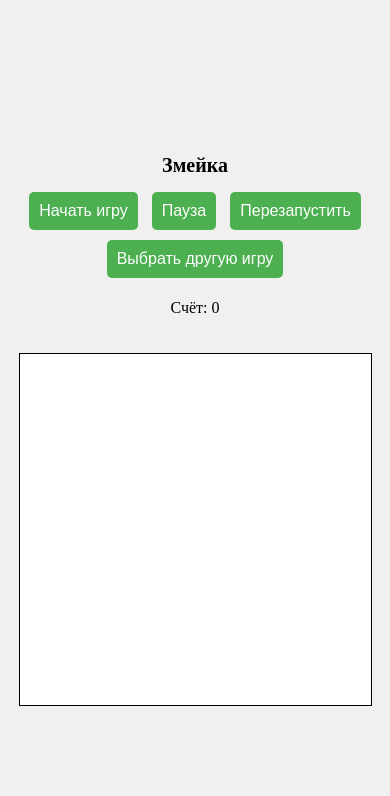
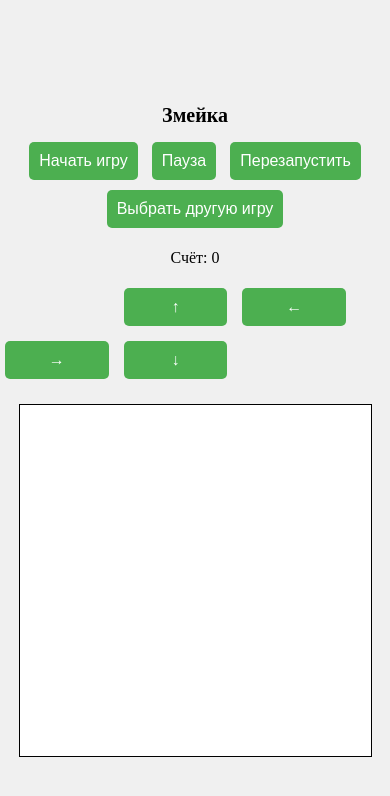
Before and after one commit to konorleo/web-, a plain HTML site: page snake.html in a window 390 px wide. Drawn offline with Linux system fonts and the light colour scheme.

Commit message:
Update snake.html

```diff
--- a/snake.html
+++ b/snake.html
@@ -13,6 +13,11 @@
             margin: 0;
             background-color: #f0f0f0;
         }
+        .container {
+            display: flex;
+            flex-direction: row;
+            align-items: center;
+        }
         canvas {
             border: 1px solid #000;
             background-color: #fff;
@@ -25,7 +30,7 @@
             margin-bottom: 10px;
             font-size: 20px;
         }
-        .game-menu button {
+        .game-menu button, .controls button {
             padding: 10px;
             margin: 5px;
             font-size: 16px;
@@ -35,11 +40,15 @@
             background-color: #4CAF50;
             color: white;
         }
-        .game-menu button:hover {
+        .game-menu button:hover, .controls button:hover {
             background-color: #45a049;
         }
+        .controls {
+            display: none;
+            margin-top: 10px;
+        }
         @media (max-width: 600px) {
-            body {
+            .container {
                 flex-direction: column;
             }
             .game-menu {
@@ -50,10 +59,19 @@
                 width: 90%;
                 height: auto;
             }
+            .controls {
+                display: grid;
+                grid-template-columns: repeat(3, 1fr);
+                gap: 5px;
+                width: 90%;
+            }
+            .controls .up { grid-column: 2; }
+            .controls .down { grid-column: 2; }
         }
     </style>
 </head>
 <body>
+    <div class="container">
         <div class="game-menu">
             <h2>Змейка</h2>
             <button onclick="startGame()">Начать игру</button>
@@ -61,8 +79,15 @@
             <button onclick="resetGame()">Перезапустить</button>
             <button onclick="window.location.href='index.html'">Выбрать другую игру</button>
             <p>Счёт: <span id="score">0</span></p>
+            <div class="controls">
+                <button class="up" onclick="moveUp()">↑</button>
+                <button onclick="moveLeft()">←</button>
+                <button onclick="moveRight()">→</button>
+                <button class="down" onclick="moveDown()">↓</button>
+            </div>
         </div>
         <canvas id="snakeCanvas" width="300" height="300"></canvas>
+    </div>
 
     <script>
         const canvas = document.getElementById('snakeCanvas');
@@ -138,15 +163,22 @@
             requestAnimationFrame(gameLoop);
         }
 
+        // Управление для ПК (клавиатура)
         document.addEventListener('keydown', e => {
             if (!started || paused) return;
             switch (e.key) {
-                case 'ArrowUp': if (dy !== 1) { dx = 0; dy = -1; } break;
-                case 'ArrowDown': if (dy !== -1) { dx = 0; dy = 1; } break;
-                case 'ArrowLeft': if (dx !== 1) { dx = -1; dy = 0; } break;
-                case 'ArrowRight': if (dx !== -1) { dx = 1; dy = 0; } break;
+                case 'ArrowUp': moveUp(); break;
+                case 'ArrowDown': moveDown(); break;
+                case 'ArrowLeft': moveLeft(); break;
+                case 'ArrowRight': moveRight(); break;
             }
         });
+
+        // Управление для телефона (сенсорные кнопки)
+        function moveUp() { if (started && !paused && dy !== 1) { dx = 0; dy = -1; } }
+        function moveDown() { if (started && !paused && dy !== -1) { dx = 0; dy = 1; } }
+        function moveLeft() { if (started && !paused && dx !== 1) { dx = -1; dy = 0; } }
+        function moveRight() { if (started && !paused && dx !== -1) { dx = 1; dy = 0; } }
     </script>
 </body>
 </html>
```
Lines whose indentation alone changed are shown as unchanged.
